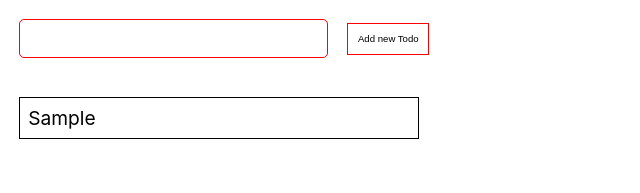
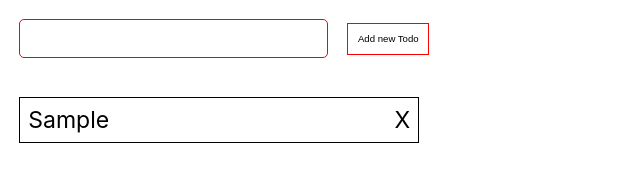
Before and after one commit to aca-reactjs/react-beginning, a React (Vite) app: page / in a window 1280 px wide. Both pictures are taken after typing "Sample" into the empty fields and a click on the button "Add new Todo". Shown: the top 193 px of the page, without its empty margins (0-640 px from the left). Built offline with nearby package versions, Linux system fonts and the light colour scheme.

Commit message:
add effect

```diff
--- a/src/App.jsx
+++ b/src/App.jsx
@@ -1,4 +1,4 @@
-import { useState } from "react";
+import { useEffect, useState } from "react";
 
 import getId from "./util/generateIds.util";
 import TodoForm from "./components/TodoForm/TodoForm";
@@ -8,8 +8,9 @@ import TodoList from "./components/TodoList/TodoList";
 
 function App() {
   const [textValue, setTextValue] = useState("");
-  const [todoList, setTodoList] = useState([]);
-  console.log(`🐞 / App / todoList`, todoList);
+  const [todoList, setTodoList] = useState(
+    JSON.parse(localStorage.getItem("todoItems")) || []
+  );
 
   const handleInputChange = (e) => {
     setTextValue(e.target.value);
@@ -66,6 +67,25 @@ function App() {
     );
   };
 
+  const handleItemDelete = (id) => (e) => {
+    e.stopPropagation();
+
+    setTodoList((prevState) => prevState.filter((item) => item.id !== id));
+  };
+
+  useEffect(() => {
+    console.log("I work");
+    const unload = () => {
+      localStorage.setItem("todoItems", JSON.stringify(todoList));
+    };
+
+    window.addEventListener("beforeunload", unload);
+
+    return () => {
+      window.removeEventListener("beforeunload", unload);
+    };
+  }, [todoList]);
+
   return (
     <div>
       <TodoForm
@@ -78,6 +98,7 @@ function App() {
         onItemClick={handleTodoItemClick}
         onTodoItemChange={handleTodoItemChange}
         onTodoItemFormSubmit={handleTodoItemFormSubmit}
+        OnItemDelete={handleItemDelete}
       />
     </div>
   );
--- a/src/components/TodoList/Todo.css
+++ b/src/components/TodoList/Todo.css
@@ -22,4 +22,7 @@
   width: 100%;
   min-height: 1.8rem;
   font-size: 1rem;
+  display: flex;
+  align-items: center;
+  justify-content: space-between;
 }
--- a/src/components/TodoList/TodoList.jsx
+++ b/src/components/TodoList/TodoList.jsx
@@ -6,6 +6,7 @@ function TodoList({
   onItemClick,
   onTodoItemFormSubmit,
   onTodoItemChange,
+  OnItemDelete,
 }) {
   return (
     <div className="todoWrapper">
@@ -31,7 +32,8 @@ function TodoList({
               className="todo-listItem"
               key={item.id}
             >
-              {item.text}
+              <span>{item.text}</span>
+              <span onClick={OnItemDelete(item.id)}>X</span>
             </li>
           );
         })}
```
